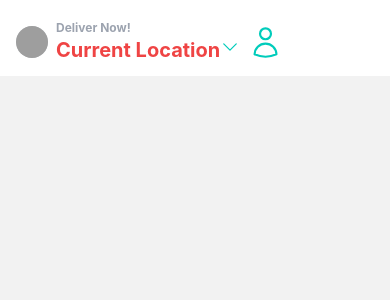
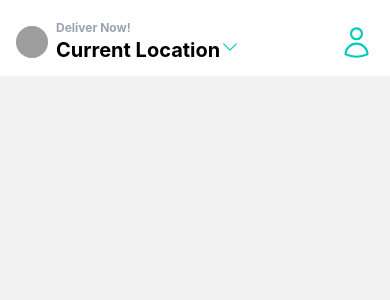
Before and after one commit to koomekevo/fetchry, a React Native app: screen /Home in a window 390 px wide. Shown: the top 300 px of the page. Built offline with nearby package versions, Linux system fonts and the light colour scheme; grey boxes are pictures that could not be loaded.

Commit message:
Remove Red <Text> in HomeScreen.js

```diff
--- a/screens/HomeScreen.js
+++ b/screens/HomeScreen.js
@@ -20,7 +20,6 @@ export default function HomeScreen() {
 
   return (
     <SafeAreaView className="bg-white pt-5">
-      <Text className="text-red-500">
         {/* Header */}
         <View className="flex-row pb-3 items-center mx-4 space-x-2">
           <Image
@@ -38,7 +37,6 @@ export default function HomeScreen() {
           </View>
           <UserIcon size={35} color="#00CCBB" />
         </View>
-      </Text>
     </SafeAreaView>
   );
 }
```
